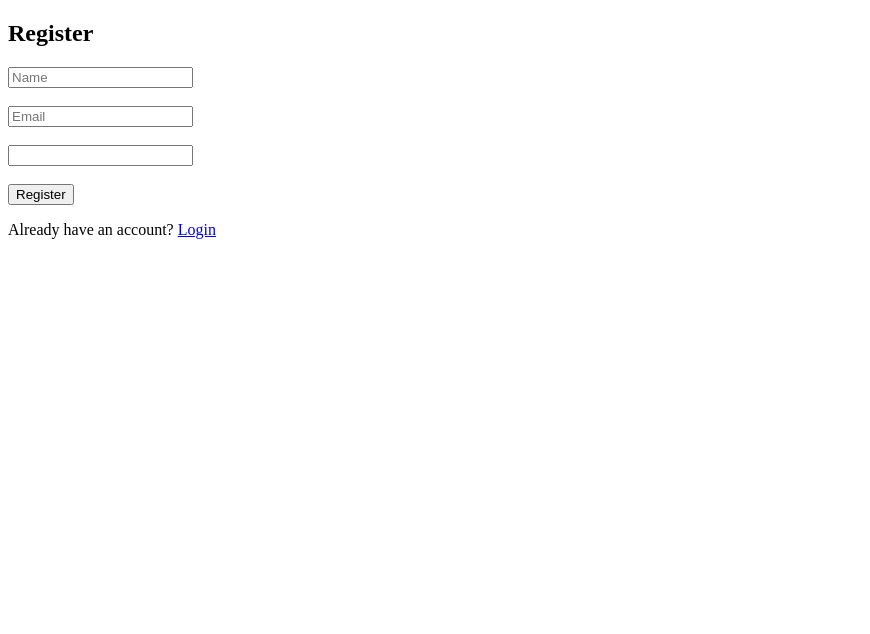
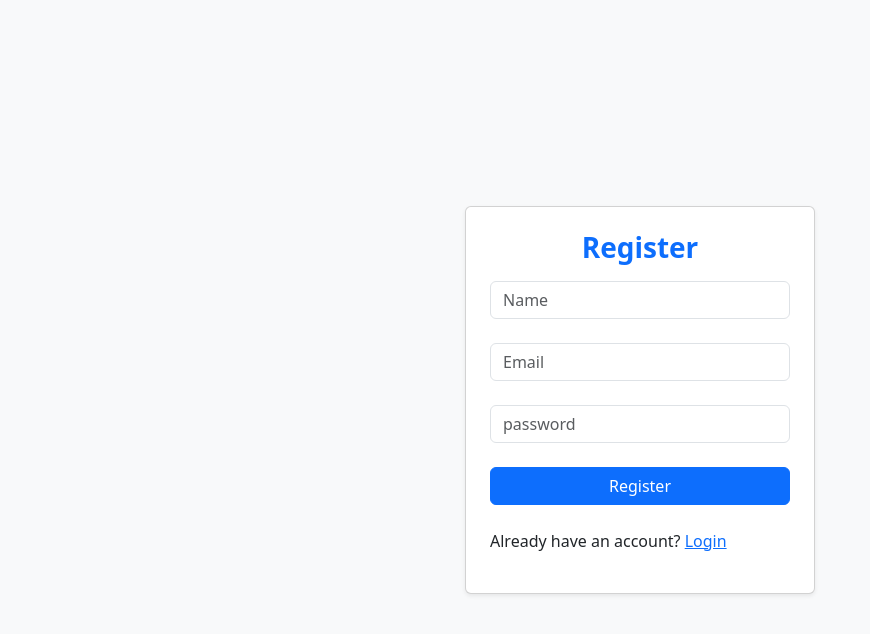
Before and after one commit to Ankitaaray/Projects, a website: page Assignment4/public/register.html in a window 1280 px wide. Shown: the whole page, without its empty margins (0-870 px from the left). Drawn offline with nearby package versions, Linux system fonts and the light colour scheme.

Commit message:
Login & Register pages

```diff
--- a/Assignment4/public/register.html
+++ b/Assignment4/public/register.html
@@ -4,16 +4,20 @@
     <meta charset="UTF-8">
     <meta name="viewport" content="width=device-width, initial-scale=1.0">
     <title>Register</title>
+    <link href="https://cdn.jsdelivr.net/npm/bootstrap@5.3.2/dist/css/bootstrap.min.css" rel="stylesheet">
 </head>
-<body>
-    <h2>Register</h2>
-    <form id="registerForm">
-        <input type="text" name="name" id="username" placeholder="Name" required> <br> <br>
-        <input type="email" name="email" id="email" placeholder="Email" required><br> <br>
-        <input type="password" name="password" id="password" required><br> <br>
-        <button type="submit">Register</button>
-    </form>
+<body class="bg-light d-flex justify-content-center align-items-center vh-100">
+    <div class="card p-4 shadow-sm" style="width: 100%; max-width: 350px;">
+        <h3 class="text-center mb-3 text-primary fw-bold">Register</h3>
+        <form id="registerForm">
+        <input type="text" name="name" id="username" placeholder="Name" class="form-control" required> <br>
+        <input type="email" name="email" id="email" placeholder="Email" class="form-control" required><br>
+        <input type="password" name="password" id="password" placeholder="password" class="form-control"  required><br>
+        <button type="submit" class="btn btn-primary w-100">Register</button>
+        </form>
+        <br>
     <p>Already have an account? <a href="login.html">Login</a></p>
+    </div>
 
     <script src="./register.js"></script>
 </body>
```
Also changed, not shown: Assignment4/public/index.html (+5 -3 lines), Assignment4/public/login.html (+16 -9 lines), Assignment4/public/images/appLogo.png (added), Assignment4/public/images/appLogo2.png (added).
